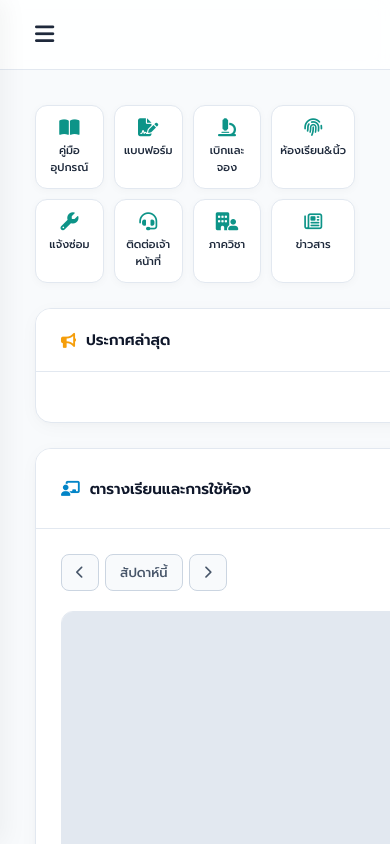
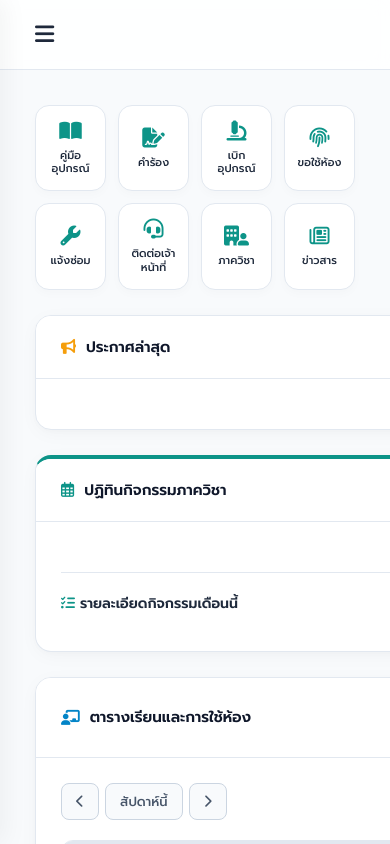
Before and after one commit to che-rmutt-byte/Smart-Service-Hub, a plain HTML site: page index.html in a window 390 px wide. Shown: the top 844 px of the page. Drawn offline with nearby package versions, Linux system fonts and the light colour scheme; no server answers; a script that the page names is missing.

Commit message:
Update index.html

```diff
--- a/index.html
+++ b/index.html
@@ -2,7 +2,6 @@
 <html lang="th">
 <head>
     <meta charset="UTF-8">
-    <!-- 🌟 ตั้งค่า viewport ให้โทรศัพท์ซูมออกกว้างขึ้น (initial-scale=0.5) เพื่อให้เห็นหน้าเว็บทั้งหมดทันทีโดยไม่ต้องซูมเอง -->
     <meta name="viewport" content="width=device-width, initial-scale=0.5, maximum-scale=2.0, user-scalable=yes">
     <title>ChE Smart Service Hub - หน้าหลัก</title>
 
@@ -60,11 +59,12 @@
         .page-title { font-size: 22px; color: #0f172a; margin-bottom: 25px; font-weight: 700; letter-spacing: -0.5px; display: flex; align-items: center; gap: 10px; }
         .page-title::before { content: ''; display: inline-block; width: 6px; height: 22px; background-color: var(--primary-color); border-radius: 3px; }
 
-        /* 🌟 ปุ่มทางลัดสำหรับมือถือ (ซ่อนบนคอมพิวเตอร์) */
-        .mobile-quick-actions { display: none; grid-template-columns: repeat(4, 1fr); gap: 10px; margin-bottom: 25px; }
-        .quick-btn { background: #ffffff; border: 1px solid var(--border-color); padding: 12px 8px; border-radius: 12px; text-align: center; text-decoration: none; color: var(--text-dark); font-size: 11px; font-weight: 500; display: flex; flex-direction: column; align-items: center; gap: 6px; box-shadow: 0 2px 8px rgba(0,0,0,0.03); transition: 0.2s; }
-        .quick-btn i { font-size: 18px; color: var(--primary-color); }
-        .quick-btn:active { background: #f1f5f9; }
+        /* Mobile Quick Menu Buttons (แสดงเฉพาะบนมือถือ) */
+        .mobile-quick-menu { display: none; grid-template-columns: repeat(4, 1fr); gap: 12px; margin-bottom: 25px; }
+        .quick-btn { background: var(--card-bg); border: 1px solid var(--border-color); border-radius: 14px; padding: 15px 8px; display: flex; flex-direction: column; align-items: center; justify-content: center; text-decoration: none; color: var(--text-dark); box-shadow: 0 4px 10px rgba(0,0,0,0.02); transition: 0.2s; }
+        .quick-btn i { font-size: 20px; color: var(--primary-color); margin-bottom: 8px; }
+        .quick-btn span { font-size: 11px; text-align: center; font-weight: 500; line-height: 1.2; display: -webkit-box; -webkit-line-clamp: 2; -webkit-box-orient: vertical; overflow: hidden; }
+        .quick-btn:active { background: #f1f5f9; transform: scale(0.96); }
 
         /* Modern Grid & Cards */
         .grid-layout { display: grid; grid-template-columns: 1fr 2fr; gap: 25px; align-items: start; }
@@ -74,6 +74,9 @@
         .card { background-color: var(--card-bg); border-radius: var(--radius-box); box-shadow: 0 4px 20px -2px rgba(0, 0, 0, 0.04), 0 2px 6px -1px rgba(0, 0, 0, 0.02); border: 1px solid var(--border-color); overflow: hidden; transition: transform 0.2s; }
         .card-header { padding: 20px 25px; border-bottom: 1px solid var(--border-color); display: flex; justify-content: space-between; align-items: center; background-color: #ffffff; }
         .card-header h3 { font-size: 15px; color: #0f172a; display: flex; align-items: center; gap: 10px; margin: 0; font-weight: 600; }
+
+        /* ตกแต่งการ์ดปฏิทินกิจกรรมภาควิชาเพิ่มเติม */
+        .calendar-card { border-top: 4px solid var(--primary-color); }
 
         /* Announcements Style */
         .announcement-list { display: flex; flex-direction: column; gap: 12px; max-height: calc(100vh - 250px); overflow-y: auto; padding-right: 4px; }
@@ -92,12 +95,6 @@
         .fc .fc-button-primary { background-color: var(--primary-color) !important; border-color: var(--primary-color) !important; }
         .fc .fc-button-primary:hover { background-color: var(--primary-hover) !important; }
         .fc-event { border-radius: 6px; border: none; font-size: 11px; padding: 3px 6px; cursor: pointer; box-shadow: 0 2px 4px rgba(0,0,0,0.05); }
-
-        /* 🌟 ตกแต่งการ์ดปฏิทินกิจกรรมภาควิชาให้มีสีสันสวยงามสะดุดตา */
-        .calendar-card {
-            border-top: 4px solid var(--primary-color);
-            background: linear-gradient(to bottom, #ffffff 0%, #fcfdfd 100%);
-        }
 
         /* Schedule Toolbar & Controls */
         .schedule-toolbar { display: flex; justify-content: space-between; align-items: center; margin-bottom: 20px; }
@@ -147,10 +144,8 @@
             .main-content { margin-left: 0; width: 100%; }
             .menu-toggle { display: block; }
             .grid-layout { grid-template-columns: 1fr; }
-
-            /* แสดงปุ่มทางลัดเฉพาะในมือถือ และซ่อนชื่อหัวข้อ Dashboard ด้านบน */
-            .mobile-quick-actions { display: grid; }
-            .page-title { display: none; }
+            .page-title { display: none; } /* ซ่อนหัวข้อ Dashboard บนมือถือ */
+            .mobile-quick-menu { display: grid; } /* แสดงปุ่มไอคอนทางลัดบนมือถือ */
         }
     </style>
 </head>
@@ -177,27 +172,51 @@
 
     <main class="main-content">
         <header class="topbar">
-            <!-- 🌟 ปุ่ม 3 ขีดสำหรับกดเปิด-ปิด เมนูด้านข้างบนมือถือ -->
+            <!-- ปุ่ม 3 ขีดสำหรับกดเปิด-ปิด เมนูด้านข้างบนมือถือ -->
             <button class="menu-toggle" onclick="toggleSidebar()"><i class="fa-solid fa-bars"></i></button>
         </header>
 
         <div class="dashboard-container">
             <h1 class="page-title">ระบบจัดการข้อมูลภาควิชา (Dashboard)</h1>
 
-            <!-- 🌟 ปุ่มไอคอนทางลัดสำหรับมือถือ (แสดงผลเฉพาะหน้าจอโทรศัพท์) -->
-            <div class="mobile-quick-actions">
-                <a href="knowledge.html" class="quick-btn"><i class="fa-solid fa-book-open"></i> คู่มืออุปกรณ์</a>
-                <a href="forms.html" class="quick-btn"><i class="fa-solid fa-file-signature"></i> แบบฟอร์ม</a>
-                <a href="equipments.html" class="quick-btn"><i class="fa-solid fa-microscope"></i> เบิกและจอง</a>
-                <a href="classrooms.html" class="quick-btn"><i class="fa-solid fa-fingerprint"></i> ห้องเรียน&นิ้ว</a>
-                <a href="Maintenance.html" class="quick-btn"><i class="fa-solid fa-wrench"></i> แจ้งซ่อม</a>
-                <a href="staffs.html" class="quick-btn"><i class="fa-solid fa-headset"></i> ติดต่อเจ้าหน้าที่</a>
-                <a href="https://engineer.rmutt.ac.th/chemistry-2/" target="_blank" class="quick-btn"><i class="fa-solid fa-building-user"></i> ภาควิชา</a>
-                <a href="https://engineer.rmutt.ac.th/pr/" target="_blank" class="quick-btn"><i class="fa-regular fa-newspaper"></i> ข่าวสาร</a>
+            <!-- ปุ่มไอคอนทางลัดสำหรับเข้าเมนูต่างๆ (แสดงเฉพาะบนมือถือ) -->
+            <div class="mobile-quick-menu">
+                <a href="knowledge.html" class="quick-btn">
+                    <i class="fa-solid fa-book-open"></i>
+                    <span>คู่มืออุปกรณ์</span>
+                </a>
+                <a href="forms.html" class="quick-btn">
+                    <i class="fa-solid fa-file-signature"></i>
+                    <span>คำร้อง</span>
+                </a>
+                <a href="equipments.html" class="quick-btn">
+                    <i class="fa-solid fa-microscope"></i>
+                    <span>เบิกอุปกรณ์</span>
+                </a>
+                <a href="classrooms.html" class="quick-btn">
+                    <i class="fa-solid fa-fingerprint"></i>
+                    <span>ขอใช้ห้อง</span>
+                </a>
+                <a href="Maintenance.html" class="quick-btn">
+                    <i class="fa-solid fa-wrench"></i>
+                    <span>แจ้งซ่อม</span>
+                </a>
+                <a href="staffs.html" class="quick-btn">
+                    <i class="fa-solid fa-headset"></i>
+                    <span>ติดต่อเจ้าหน้าที่</span>
+                </a>
+                <a href="https://engineer.rmutt.ac.th/chemistry-2/" target="_blank" class="quick-btn">
+                    <i class="fa-solid fa-building-user"></i>
+                    <span>ภาควิชา</span>
+                </a>
+                <a href="https://engineer.rmutt.ac.th/pr/" target="_blank" class="quick-btn">
+                    <i class="fa-regular fa-newspaper"></i>
+                    <span>ข่าวสาร</span>
+                </a>
             </div>
 
             <div class="grid-layout">
-                <!-- 🌟 คอมพิวเตอร์: ฝั่งซ้ายนำ "ประกาศล่าสุด" มาไว้ด้านบนสุด -->
+                <!-- คอลัมน์ซ้าย: คอมพิวเตอร์แสดง "ประกาศล่าสุด" อยู่ด้านบน -->
                 <div class="left-column">
                     <div class="card">
                         <div class="card-header"><h3><i class="fa-solid fa-bullhorn" style="color: #f59e0b;"></i> ประกาศล่าสุด</h3></div>
@@ -207,7 +226,20 @@
                     </div>
                 </div>
 
+                <!-- คอลัมน์ขวา: ปฏิทินกิจกรรมภาควิชา และ ตารางเรียน -->
                 <div class="right-column">
+                    <!-- ปฏิทินกิจกรรมภาควิชา -->
+                    <div class="card calendar-card">
+                        <div class="card-header"><h3><i class="fa-regular fa-calendar-days" style="color: var(--primary-color);"></i> ปฏิทินกิจกรรมภาควิชา</h3></div>
+                        <div class="card-body">
+                            <div id="event-calendar"></div>
+                            <div style="margin-top: 25px; border-top: 1px solid var(--border-color); padding-top: 20px;">
+                                <h4 style="font-size: 14px; margin-bottom: 12px; color: #1e293b; font-weight: 600;"><i class="fa-solid fa-list-check" style="color: var(--primary-color);"></i> รายละเอียดกิจกรรมเดือนนี้</h4>
+                                <div id="event-details-list" style="display: flex; flex-direction: column; gap: 10px; max-height: 200px; overflow-y: auto; padding-right: 5px;"></div>
+                            </div>
+                        </div>
+                    </div>
+
                     <!-- ตารางเรียนและการใช้ห้อง -->
                     <div class="card">
                         <div class="card-header">
@@ -241,18 +273,6 @@
                             <div class="schedule-grid-wrapper">
                                 <div class="schedule-grid" id="class-schedule-grid">
                                 </div>
-                            </div>
-                        </div>
-                    </div>
-
-                    <!-- 🌟 ปฏิทินกิจกรรมภาควิชา (ใส่การ์ดสไตล์สีสันสะดุดตา) -->
-                    <div class="card calendar-card">
-                        <div class="card-header"><h3><i class="fa-regular fa-calendar-days" style="color: var(--primary-color);"></i> ปฏิทินกิจกรรมภาควิชา</h3></div>
-                        <div class="card-body">
-                            <div id="event-calendar"></div>
-                            <div style="margin-top: 25px; border-top: 1px solid var(--border-color); padding-top: 20px;">
-                                <h4 style="font-size: 14px; margin-bottom: 12px; color: #1e293b; font-weight: 600;"><i class="fa-solid fa-list-check" style="color: var(--primary-color);"></i> รายละเอียดกิจกรรมเดือนนี้</h4>
-                                <div id="event-details-list" style="display: flex; flex-direction: column; gap: 10px; max-height: 200px; overflow-y: auto; padding-right: 5px;"></div>
                             </div>
                         </div>
                     </div>
@@ -497,7 +517,7 @@
             initClassSchedule();
         });
 
-        // 🌟 ฟังก์ชันควบคุม Sidebar เปิด-ปิด บนมือถือ
+        // ฟังก์ชันควบคุม Sidebar เปิด-ปิด บนมือถือ
         function toggleSidebar() {
             document.getElementById('sidebar').classList.toggle('active');
             document.getElementById('sidebarOverlay').classList.toggle('active');
```
